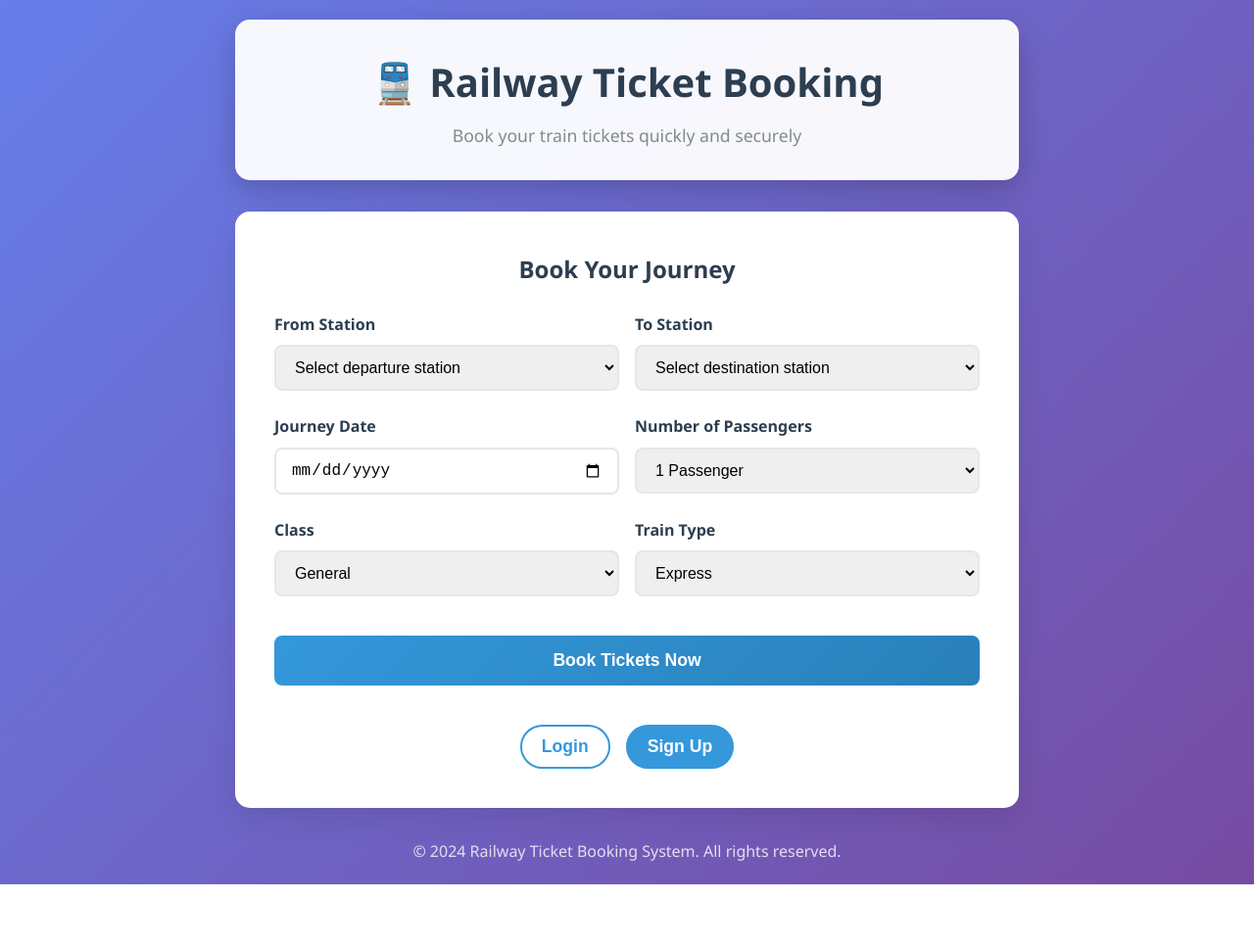
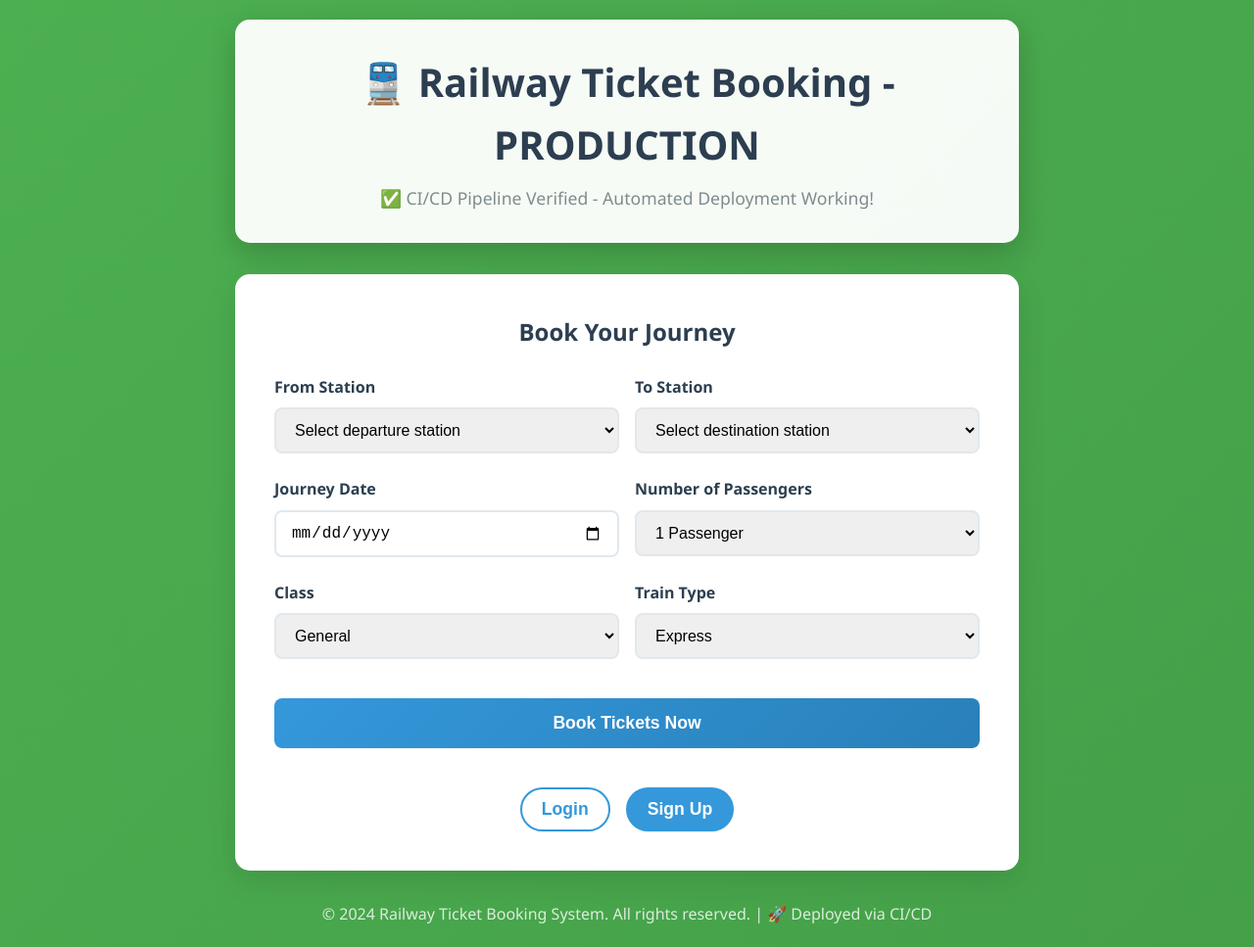
Before and after one commit to JonasAsirJayaseelan/Railway-Ticket-boking, a website: page index.html in a window 1280 px wide. Shown: the whole page at 98% size. Before the commit the page ends 903 px from the top, so only its background shows below. Drawn offline with Linux system fonts and the light colour scheme.

Commit message:
test: CI/CD verification - green theme and production labels

```diff
--- a/index.html
+++ b/index.html
@@ -3,10 +3,10 @@
 <head>
     <meta charset="UTF-8">
     <meta name="viewport" content="width=device-width, initial-scale=1.0">
-    <title>Railway Ticket Booking System</title>
+    <title>Railway Ticket Booking - PRODUCTION</title>
     <style>
         * { margin: 0; padding: 0; box-sizing: border-box; }
-        body { font-family: 'Segoe UI', Tahoma, Geneva, Verdana, sans-serif; line-height: 1.6; color: #333; background: linear-gradient(135deg, #667eea 0%, #764ba2 100%); min-height: 100vh; padding: 20px; }
+        body { font-family: 'Segoe UI', Tahoma, Geneva, Verdana, sans-serif; line-height: 1.6; color: #333; background: linear-gradient(135deg, #4CAF50 0%, #45a049 100%); min-height: 100vh; padding: 20px; }
         .container { max-width: 800px; margin: 0 auto; }
         header { background: rgba(255, 255, 255, 0.95); padding: 2rem; border-radius: 15px; box-shadow: 0 10px 30px rgba(0, 0, 0, 0.2); text-align: center; margin-bottom: 2rem; }
         header h1 { color: #2c3e50; font-size: 2.5rem; margin-bottom: 0.5rem; }
@@ -33,8 +33,8 @@
 <body>
     <div class="container">
         <header>
-            <h1>🚆 Railway Ticket Booking</h1>
-            <p>Book your train tickets quickly and securely</p>
+            <h1>🚆 Railway Ticket Booking - PRODUCTION</h1>
+            <p>✅ CI/CD Pipeline Verified - Automated Deployment Working!</p>
         </header>
 
         <div class="booking-form">
@@ -152,7 +152,7 @@
         </div>
 
         <footer>
-            <p>&copy; 2024 Railway Ticket Booking System. All rights reserved.</p>
+            <p>&copy; 2024 Railway Ticket Booking System. All rights reserved. | 🚀 Deployed via CI/CD</p>
         </footer>
     </div>
 
```
